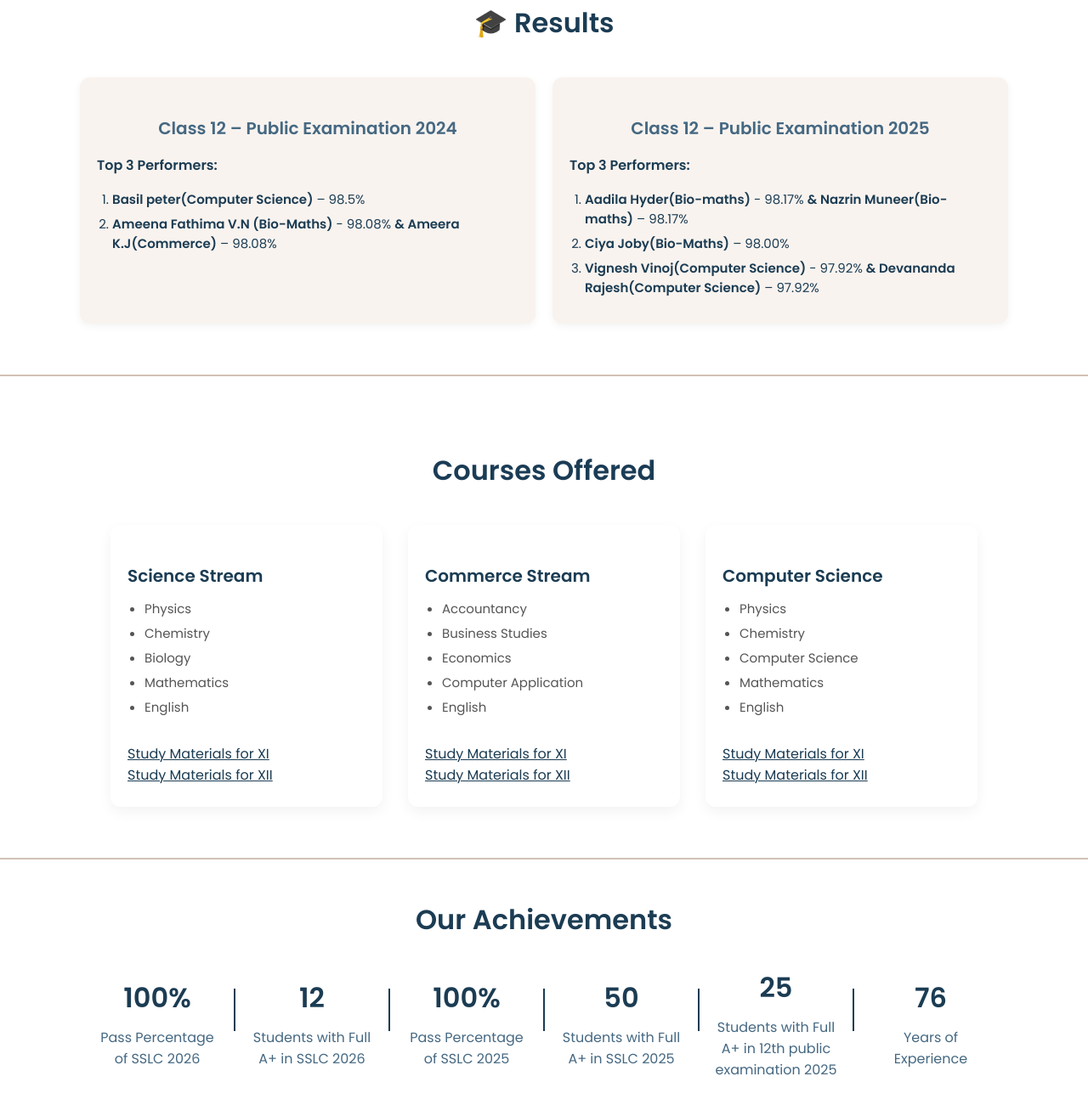
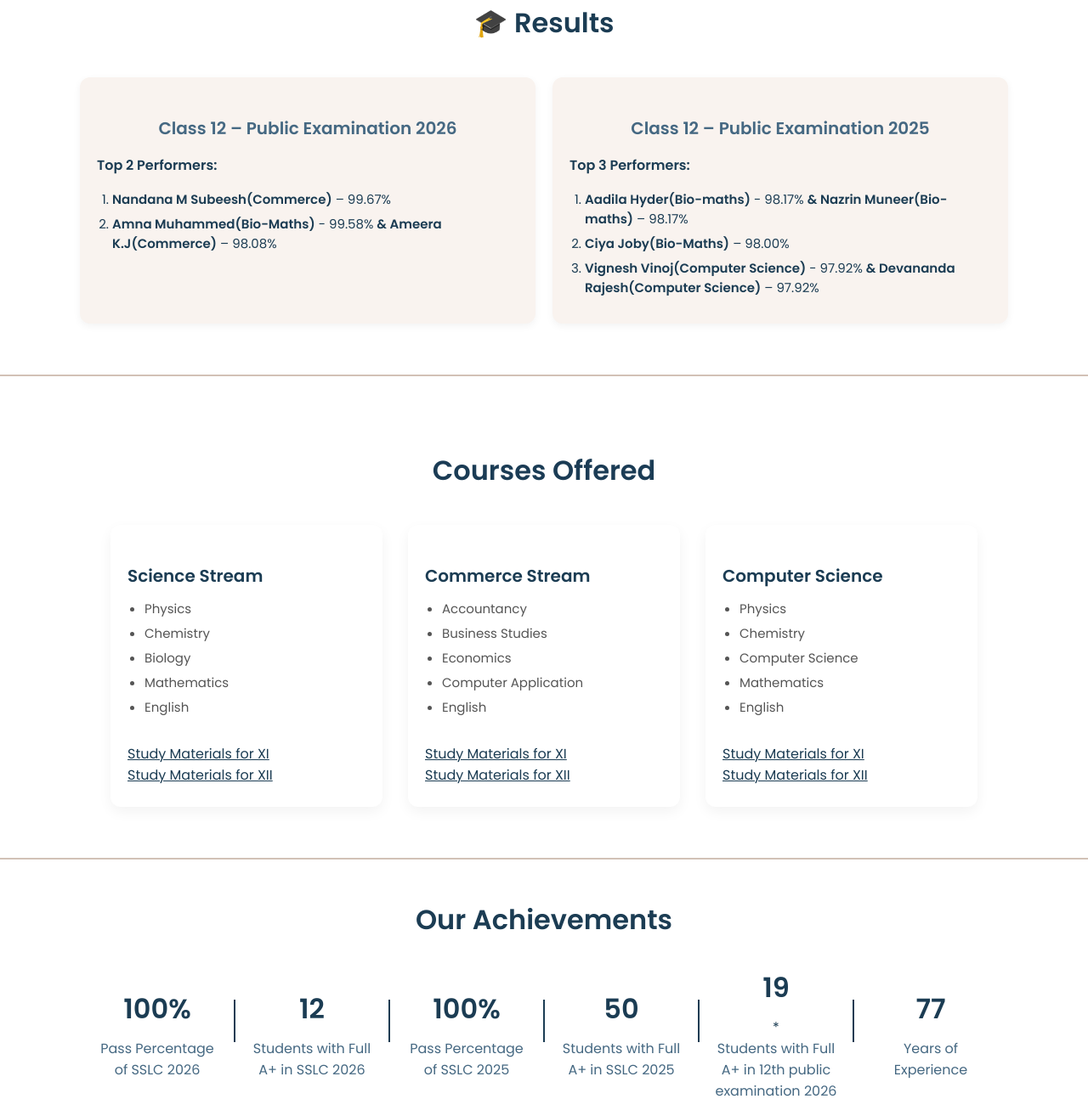
Before and after one commit to KGHSS/ghsskdyp, a website: page public/index.html in a window 1280 px wide. Shown: the part 926-2240 px from the top of the page at 85% size. Drawn offline with Linux system fonts and the light colour scheme; no server answers.

Commit message:
Update examination years and top performers list

```diff
--- a/public/index.html
+++ b/public/index.html
@@ -90,13 +90,13 @@
 
   <div class="results-content">
     <div class="result-card">
-      <h3>Class 12 – Public Examination 2024</h3>
+      <h3>Class 12 – Public Examination 2026</h3>
 
 
-      <p><strong> Top 3 Performers:</strong></p>
+      <p><strong> Top 2 Performers:</strong></p>
       <ol>
-        <li><strong>Basil peter(Computer Science)</strong> – 98.5%</li>
-        <li><strong>Ameena Fathima V.N (Bio-Maths)</strong> - 98.08% <strong>& Ameera K.J(Commerce)</strong> – 98.08%</li>
+        <li><strong>Nandana M Subeesh(Commerce)</strong> – 99.67%</li>
+        <li><strong>Amna Muhammed(Bio-Maths)</strong> - 99.58% <strong>& Ameera K.J(Commerce)</strong> – 98.08%</li>
 
       </ol>
     </div>
@@ -181,12 +181,12 @@
     </div>
     <div class="divider"></div>
     <div class="achievement-item">
-      <p class="counter" data-target="25">0</p>
-      <span>Students with Full A+ in 12th public examination 2025</span>
+      <p class="counter" data-target="19">0</p>*
+      <span>Students with Full A+ in 12th public examination 2026</span>
     </div>
     <div class="divider"></div>
     <div class="achievement-item">
-      <p class="counter" data-target="76">0</p>
+      <p class="counter" data-target="77">0</p>
       <span>Years of Experience</span>
     </div>
   </div>
```
